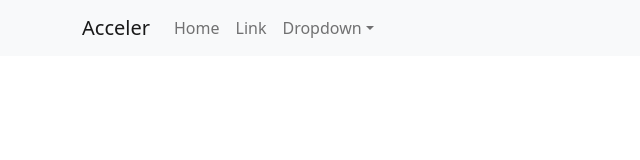
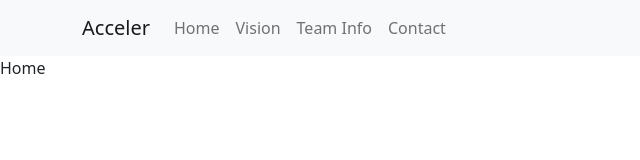
Before and after one commit to masibasi/KEA-about, a React (Create React App) app: page / in a window 1280 px wide. Shown: the top 160 px of the page, without its empty margins (0-640 px from the left). Built offline with nearby package versions, Linux system fonts and the light colour scheme.

Commit message:
Add react router for navbar

```diff
--- a/package.json
+++ b/package.json
@@ -10,6 +10,7 @@
     "react": "^18.2.0",
     "react-bootstrap": "^2.7.2",
     "react-dom": "^18.2.0",
+    "react-router-dom": "^6.8.2",
     "react-scripts": "5.0.1",
     "web-vitals": "^2.1.4"
   },
--- a/src/App.js
+++ b/src/App.js
@@ -1,26 +1,22 @@
-import Navbar from './components/Navbar'
-// import logo from './logo.svg';
-// import './App.css';
+import { BrowserRouter, Routes, Route } from "react-router-dom";
+import Layout from './components/Layout'
+import Home from './components/Home'
+import Vision from './components/Vision'
+import TeamInfo from './components/TeamInfo';
+import Contact from './components/Contact'
 
 function App() {
   return (
-    <div>
-      <Navbar />
-      {/* <header className="App-header">
-        <img src={logo} className="App-logo" alt="logo" />
-        <p>
-          Edit <code>src/App.js</code> and save to reload.
-        </p>
-        <a
-          className="App-link"
-          href="https://reactjs.org"
-          target="_blank"
-          rel="noopener noreferrer"
-        >
-          Learn React
-        </a>
-      </header> */}
-    </div>
+    <BrowserRouter>
+      <Routes>
+        <Route path="/" element={<Layout />}>
+          <Route index element={<Home />} />
+          <Route path="vision" element={<Vision />} />
+          <Route path="teaminfo" element={<TeamInfo />} />
+          <Route path="contact" element={<Contact />} />
+        </Route>
+      </Routes>
+    </BrowserRouter>
   );
 }
 
--- /dev/null
+++ b/src/components/Layout.js
@@ -0,0 +1,29 @@
+import Container from 'react-bootstrap/Container';
+import Nav from 'react-bootstrap/Nav';
+import Navbar from 'react-bootstrap/Navbar';
+import { Outlet } from 'react-router-dom';
+import 'bootstrap/dist/css/bootstrap.min.css';
+
+function Layout() {
+  return (
+    <div>
+      <Navbar bg="light" expand="lg">
+        <Container>
+          <Navbar.Brand href="/">Acceler</Navbar.Brand>
+          <Navbar.Toggle aria-controls="basic-navbar-nav" />
+          <Navbar.Collapse id="basic-navbar-nav">
+            <Nav className="me-auto">
+              <Nav.Link href="/">Home</Nav.Link>
+              <Nav.Link href="vision">Vision</Nav.Link>
+              <Nav.Link href="teaminfo">Team Info</Nav.Link>
+              <Nav.Link href="contact">Contact</Nav.Link>
+            </Nav>
+          </Navbar.Collapse>
+        </Container>
+      </Navbar>
+      <Outlet />
+    </div>
+  );
+}
+
+export default Layout;
--- a/src/components/Navbar.js
+++ /dev/null
@@ -1,35 +0,0 @@
-import Container from 'react-bootstrap/Container';
-import Nav from 'react-bootstrap/Nav';
-import Navbar from 'react-bootstrap/Navbar';
-import NavDropdown from 'react-bootstrap/NavDropdown';
-import 'bootstrap/dist/css/bootstrap.min.css';
-
-function AccelerNavbar() {
-  return (
-    <Navbar bg="light" expand="lg">
-      <Container>
-        <Navbar.Brand href="#home">Acceler</Navbar.Brand>
-        <Navbar.Toggle aria-controls="basic-navbar-nav" />
-        <Navbar.Collapse id="basic-navbar-nav">
-          <Nav className="me-auto">
-            <Nav.Link href="#home">Home</Nav.Link>
-            <Nav.Link href="#link">Link</Nav.Link>
-            <NavDropdown title="Dropdown" id="basic-nav-dropdown">
-              <NavDropdown.Item href="#action/3.1">Action</NavDropdown.Item>
-              <NavDropdown.Item href="#action/3.2">
-                Another action
-              </NavDropdown.Item>
-              <NavDropdown.Item href="#action/3.3">Something</NavDropdown.Item>
-              <NavDropdown.Divider />
-              <NavDropdown.Item href="#action/3.4">
-                Separated link
-              </NavDropdown.Item>
-            </NavDropdown>
-          </Nav>
-        </Navbar.Collapse>
-      </Container>
-    </Navbar>
-  );
-}
-
-export default AccelerNavbar;
```
Also changed, not shown: 1 other file (tests, documents, lock files or other folders).
